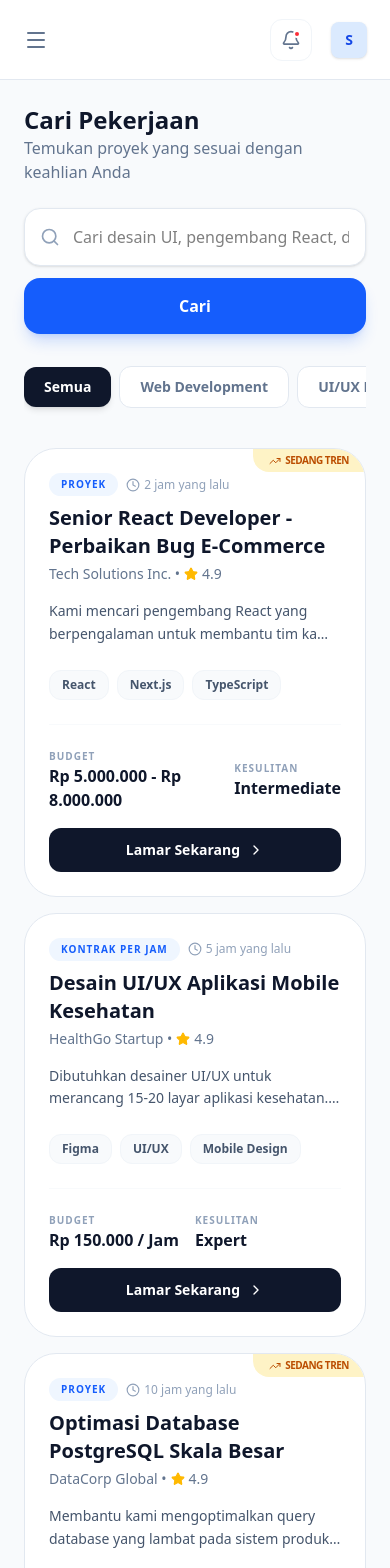
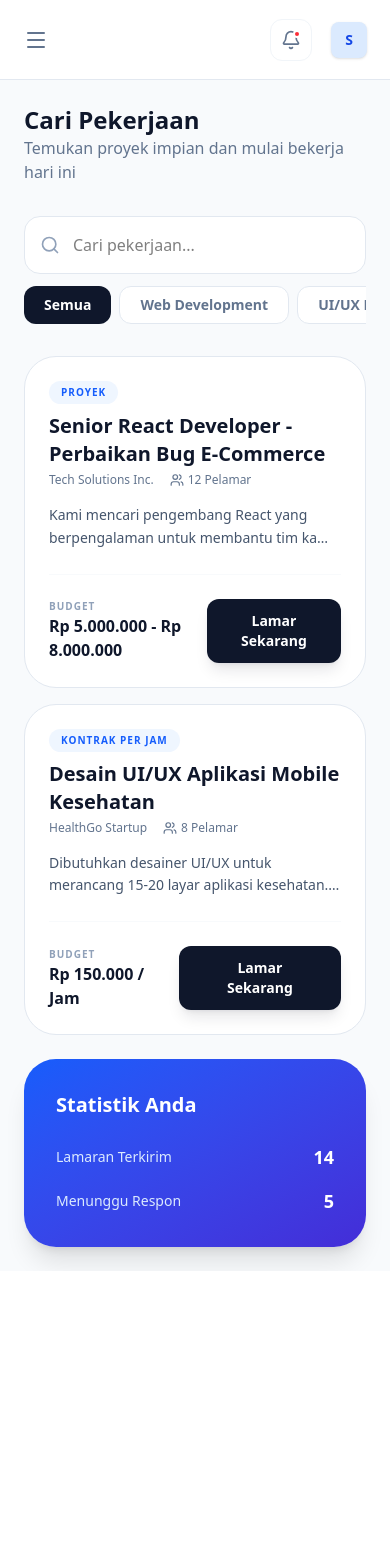
Before and after one commit to KodingMulu/SkillLink, a Next.js app in the folder web/: page /dashboard/freelancer/jobs in a window 390 px wide. Shown: the top 1568 px of the page. After the commit the page ends 1271 px from the top, so only its background shows below. Built offline with nearby package versions, Linux system fonts and the light colour scheme.

Commit message:
feat: tambah modal konfirmasi lamaran dan informasi jumlah pelamar

```diff
--- a/web/src/app/dashboard/freelancer/jobs/page.tsx
+++ b/web/src/app/dashboard/freelancer/jobs/page.tsx
@@ -2,10 +2,17 @@
 
 import { useState } from 'react';
 import DashboardLayout from "../../DashboardLayout";
-import { Search, MapPin, DollarSign, Briefcase, Clock, Filter, ChevronRight, Star, Bookmark, Zap, TrendingUp } from 'lucide-react';
+import {
+  Search, MapPin, DollarSign, Briefcase, Clock, Filter,
+  ChevronRight, Star, Bookmark, Zap, TrendingUp, X, Users, CheckCircle2
+} from 'lucide-react';
 
 export default function FindJobsPage() {
   const [activeTab, setActiveTab] = useState('Semua');
+  const [selectedJob, setSelectedJob] = useState<any>(null);
+  const [isApplyModalOpen, setIsApplyModalOpen] = useState(false);
+  const [isSuccess, setIsSuccess] = useState(false);
+
   const categories = ['Semua', 'Web Development', 'UI/UX Design', 'Mobile App', 'Writing'];
 
   const [jobs] = useState([
@@ -19,6 +26,7 @@
       postedAt: "2 jam yang lalu",
       difficulty: "Intermediate",
       isTrending: true,
+      applicants: 12,
       category: "Web Development",
       skills: ["React", "Next.js", "TypeScript"],
       description: "Kami mencari pengembang React yang berpengalaman untuk membantu tim kami menyelesaikan beberapa bug kritis di platform e-commerce kami."
@@ -33,25 +41,26 @@
       postedAt: "5 jam yang lalu",
       difficulty: "Expert",
       isTrending: false,
+      applicants: 8,
       category: "UI/UX Design",
       skills: ["Figma", "UI/UX", "Mobile Design"],
       description: "Dibutuhkan desainer UI/UX untuk merancang 15-20 layar aplikasi kesehatan. Harus memiliki portofolio aplikasi mobile yang kuat."
-    },
-    {
-      id: 3,
-      title: "Optimasi Database PostgreSQL Skala Besar",
-      client: "DataCorp Global",
-      location: "Remote",
-      budget: "Rp 12.000.000",
-      type: "Proyek",
-      postedAt: "10 jam yang lalu",
-      difficulty: "Expert",
-      isTrending: true,
-      category: "Web Development",
-      skills: ["PostgreSQL", "Backend", "Optimization"],
-      description: "Membantu kami mengoptimalkan query database yang lambat pada sistem produksi kami yang memiliki jutaan baris data."
     }
   ]);
+
+  const handleApplyClick = (job: any) => {
+    setSelectedJob(job);
+    setIsApplyModalOpen(true);
+  };
+
+  const submitApplication = () => {
+    setIsSuccess(true);
+    setTimeout(() => {
+      setIsApplyModalOpen(false);
+      setIsSuccess(false);
+      setSelectedJob(null);
+    }, 2000);
+  };
 
   const filteredJobs = activeTab === 'Semua'
     ? jobs
@@ -59,131 +68,112 @@
 
   return (
     <DashboardLayout role="freelancer">
-      {/* HEADER & SEARCH SECTION */}
+      {/* HEADER */}
       <div className="mb-8">
-        <h1 className="text-2xl font-bold text-slate-900 font-black">Cari Pekerjaan</h1>
-        <p className="text-slate-500 mb-6">Temukan proyek yang sesuai dengan keahlian Anda</p>
-
-        <div className="flex flex-col md:flex-row gap-3">
-          <div className="flex-1 relative">
-            <Search className="absolute left-4 top-1/2 -translate-y-1/2 text-slate-400" size={20} />
-            <input
-              type="text"
-              placeholder="Cari desain UI, pengembang React, dsb..."
-              className="w-full pl-12 pr-4 py-4 bg-white border border-slate-200 rounded-2xl shadow-sm focus:ring-2 focus:ring-blue-500 outline-none transition-all font-medium"
-            />
-          </div>
-          <button className="px-8 py-4 bg-blue-600 text-white rounded-2xl hover:bg-blue-700 transition font-bold shadow-lg shadow-blue-600/20">
-            Cari
-          </button>
-        </div>
+        <h1 className="text-2xl font-black text-slate-900">Cari Pekerjaan</h1>
+        <p className="text-slate-500">Temukan proyek impian dan mulai bekerja hari ini</p>
       </div>
 
-      {/* FILTER TABS (TAHAP 3) */}
-      <div className="flex items-center gap-2 mb-8 overflow-x-auto pb-2 no-scrollbar">
-        {categories.map((cat) => (
-          <button
-            key={cat}
-            onClick={() => setActiveTab(cat)}
-            className={`px-5 py-2.5 rounded-xl text-sm font-bold whitespace-nowrap transition-all ${
-              activeTab === cat
-                ? 'bg-slate-900 text-white shadow-md'
-                : 'bg-white text-slate-500 border border-slate-200 hover:border-slate-300'
-            }`}
-          >
-            {cat}
-          </button>
-        ))}
+      <div className="flex flex-col md:flex-row gap-3 mb-8">
+        <div className="flex-1 relative">
+          <Search className="absolute left-4 top-1/2 -translate-y-1/2 text-slate-400" size={20} />
+          <input type="text" placeholder="Cari pekerjaan..." className="w-full pl-12 pr-4 py-4 bg-white border border-slate-200 rounded-2xl outline-none focus:ring-2 focus:ring-blue-500 font-medium" />
+        </div>
+        <div className="flex gap-2 overflow-x-auto no-scrollbar">
+          {categories.map((cat) => (
+            <button key={cat} onClick={() => setActiveTab(cat)} className={`px-5 py-2 rounded-xl text-sm font-bold transition-all whitespace-nowrap ${activeTab === cat ? 'bg-slate-900 text-white' : 'bg-white text-slate-500 border border-slate-200'}`}>{cat}</button>
+          ))}
+        </div>
       </div>
 
       <div className="grid grid-cols-1 lg:grid-cols-3 gap-6">
         <div className="lg:col-span-2 space-y-4">
-          {filteredJobs.length > 0 ? (
-            filteredJobs.map((job) => (
-              <div key={job.id} className="bg-white border border-slate-200 rounded-[32px] p-6 hover:border-blue-500 hover:shadow-xl transition-all group relative overflow-hidden">
-                {/* Indikator Trending */}
-                {job.isTrending && (
-                  <div className="absolute top-0 right-0">
-                    <div className="bg-amber-100 text-amber-700 px-4 py-1 rounded-bl-2xl text-[10px] font-black uppercase tracking-tighter flex items-center gap-1">
-                      <TrendingUp size={12} /> Sedang Tren
-                    </div>
+          {filteredJobs.map((job) => (
+            <div key={job.id} className="bg-white border border-slate-200 rounded-[32px] p-6 hover:border-blue-500 transition-all group relative">
+              <div className="flex justify-between items-start mb-4">
+                <div>
+                  <div className="flex items-center gap-2 mb-2 text-[10px] font-black uppercase tracking-widest text-blue-600 bg-blue-50 px-3 py-1 rounded-full w-fit">
+                    {job.type}
                   </div>
-                )}
-
-                <div className="flex justify-between items-start mb-4">
-                  <div className="flex-1">
-                    <div className="flex items-center gap-2 mb-2">
-                      <span className="px-3 py-1 bg-blue-50 text-blue-600 text-[10px] font-black uppercase tracking-widest rounded-full">
-                        {job.type}
-                      </span>
-                      <span className="text-slate-400 text-xs flex items-center gap-1">
-                        <Clock size={14} /> {job.postedAt}
-                      </span>
-                    </div>
-                    <h2 className="text-xl font-bold text-slate-900 group-hover:text-blue-600 transition-colors mb-1">
-                      {job.title}
-                    </h2>
-                    <p className="text-sm text-slate-500 flex items-center gap-1 font-medium">
-                      {job.client} • <Star size={14} className="text-amber-400 fill-amber-400" /> 4.9
-                    </p>
+                  <h2 className="text-xl font-bold text-slate-900 mb-1">{job.title}</h2>
+                  <div className="flex items-center gap-4 text-xs text-slate-500 font-medium">
+                    <span>{job.client}</span>
+                    <span className="flex items-center gap-1"><Users size={14}/> {job.applicants} Pelamar</span>
                   </div>
                 </div>
+              </div>
 
-                <p className="text-slate-600 text-sm mb-6 line-clamp-2 leading-relaxed">
-                  {job.description}
-                </p>
+              <p className="text-slate-600 text-sm mb-6 line-clamp-2 leading-relaxed">{job.description}</p>
 
-                <div className="flex flex-wrap gap-2 mb-6">
-                  {job.skills.map((skill, index) => (
-                    <span key={index} className="px-3 py-1.5 bg-slate-50 border border-slate-100 text-slate-600 text-xs font-bold rounded-xl">
-                      {skill}
-                    </span>
-                  ))}
+              <div className="pt-6 border-t border-slate-50 flex items-center justify-between">
+                <div>
+                  <p className="text-[10px] font-black text-slate-400 uppercase tracking-widest">Budget</p>
+                  <p className="text-slate-900 font-bold">{job.budget}</p>
                 </div>
-
-                <div className="pt-6 border-t border-slate-50 flex flex-col sm:flex-row sm:items-center justify-between gap-4">
-                  <div className="flex items-center gap-4">
-                    <div className="flex flex-col">
-                      <span className="text-[10px] font-black text-slate-400 uppercase tracking-widest">Budget</span>
-                      <span className="text-slate-900 font-bold">{job.budget}</span>
-                    </div>
-                    <div className="w-px h-8 bg-slate-100 hidden sm:block"></div>
-                    <div className="flex flex-col">
-                      <span className="text-[10px] font-black text-slate-400 uppercase tracking-widest">Kesulitan</span>
-                      <span className="text-slate-900 font-bold">{job.difficulty}</span>
-                    </div>
-                  </div>
-                  <button className="flex items-center justify-center gap-2 px-6 py-3 bg-slate-900 text-white rounded-xl hover:bg-blue-600 transition-all font-bold text-sm">
-                    Lamar Sekarang
-                    <ChevronRight size={16} />
-                  </button>
-                </div>
+                <button
+                  onClick={() => handleApplyClick(job)}
+                  className="px-6 py-3 bg-slate-900 text-white rounded-xl hover:bg-blue-600 transition-all font-bold text-sm shadow-lg shadow-slate-900/10"
+                >
+                  Lamar Sekarang
+                </button>
               </div>
-            ))
-          ) : (
-            <div className="p-12 bg-white border border-slate-200 rounded-[32px] text-center">
-               <Search size={48} className="mx-auto text-slate-200 mb-4" />
-               <p className="text-slate-500 font-bold">Tidak ada pekerjaan ditemukan untuk kategori ini.</p>
             </div>
-          )}
+          ))}
         </div>
 
-        {/* SIDEBAR INFO */}
-        <div className="space-y-6">
-          <div className="bg-slate-900 rounded-[32px] p-8 text-white shadow-xl relative overflow-hidden group">
-            <div className="relative z-10">
-              <div className="w-12 h-12 bg-blue-600 rounded-2xl flex items-center justify-center mb-4">
-                <Zap size={24} className="fill-white" />
+        <aside className="space-y-6">
+          <div className="bg-gradient-to-br from-blue-600 to-indigo-700 rounded-[32px] p-8 text-white shadow-xl">
+            <h3 className="font-bold text-xl mb-2">Statistik Anda</h3>
+            <div className="space-y-4 mt-6">
+              <div className="flex justify-between items-center">
+                <span className="text-blue-100 text-sm">Lamaran Terkirim</span>
+                <span className="font-bold text-lg">14</span>
               </div>
-              <h3 className="font-bold text-xl mb-3">Lamar Cepat?</h3>
-              <p className="text-slate-400 text-sm leading-relaxed mb-6">Gunakan fitur "Auto-Apply" untuk mendapatkan notifikasi instan saat proyek yang cocok diposting.</p>
-              <button className="text-sm font-bold text-blue-400 hover:text-blue-300 transition-colors flex items-center gap-2">
-                Pelajari Selengkapnya <ChevronRight size={16} />
-              </button>
+              <div className="flex justify-between items-center">
+                <span className="text-blue-100 text-sm">Menunggu Respon</span>
+                <span className="font-bold text-lg">5</span>
+              </div>
             </div>
           </div>
+        </aside>
+      </div>
+
+      {/* MODAL KONFIRMASI LAMARAN */}
+      {isApplyModalOpen && (
+        <div className="fixed inset-0 bg-slate-900/60 backdrop-blur-md z-50 flex items-center justify-center p-4">
+          <div className="bg-white rounded-[32px] w-full max-w-md overflow-hidden shadow-2xl animate-in zoom-in duration-300">
+            {!isSuccess ? (
+              <>
+                <div className="p-8 pb-0 flex justify-between items-center">
+                  <h3 className="text-xl font-bold text-slate-900">Konfirmasi Lamaran</h3>
+                  <button onClick={() => setIsApplyModalOpen(false)} className="p-2 hover:bg-slate-100 rounded-full text-slate-400"><X size={20}/></button>
+                </div>
+                <div className="p-8">
+                  <div className="bg-slate-50 p-4 rounded-2xl mb-6 border border-slate-100">
+                    <p className="text-xs font-black text-slate-400 uppercase mb-1">Pekerjaan</p>
+                    <p className="font-bold text-slate-900">{selectedJob?.title}</p>
+                  </div>
+                  <p className="text-sm text-slate-500 mb-8 leading-relaxed">
+                    Dengan melamar, profil dan portofolio Anda akan dikirimkan ke <span className="font-bold text-slate-900">{selectedJob?.client}</span> untuk ditinjau.
+                  </p>
+                  <div className="flex gap-3">
+                    <button onClick={() => setIsApplyModalOpen(false)} className="flex-1 py-4 font-bold text-slate-500 hover:bg-slate-50 rounded-2xl transition-all">Batal</button>
+                    <button onClick={submitApplication} className="flex-1 py-4 bg-blue-600 text-white font-bold rounded-2xl hover:bg-blue-700 transition-all shadow-lg shadow-blue-600/20">Kirim Lamaran</button>
+                  </div>
+                </div>
+              </>
+            ) : (
+              <div className="p-12 text-center animate-in fade-in">
+                <div className="w-20 h-20 bg-emerald-100 text-emerald-600 rounded-full flex items-center justify-center mx-auto mb-6">
+                  <CheckCircle2 size={40} />
+                </div>
+                <h3 className="text-2xl font-bold text-slate-900 mb-2">Berhasil!</h3>
+                <p className="text-slate-500">Lamaran Anda telah terkirim ke klien.</p>
+              </div>
+            )}
+          </div>
         </div>
-      </div>
+      )}
     </DashboardLayout>
   );
 }
```
